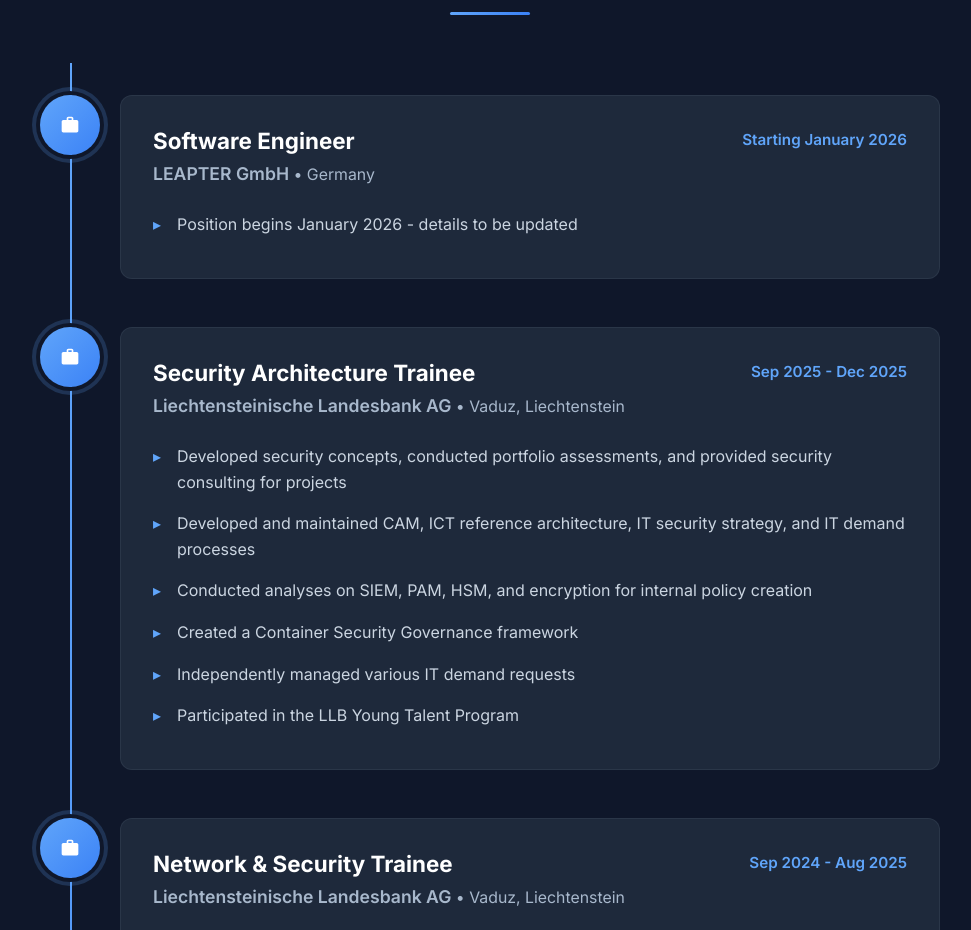
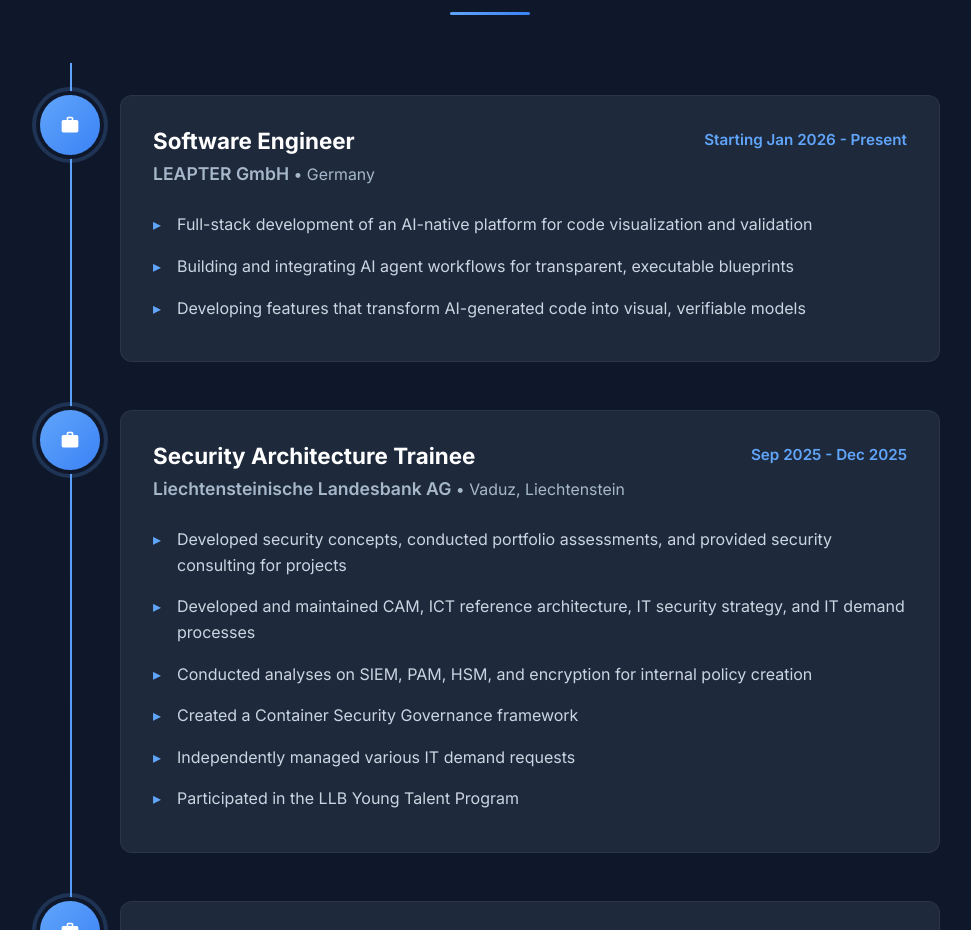
Before and after one commit to Morn98/mentlabs, a Next.js app: page / in a window 1280 px wide. Shown: the part 3648-4578 px from the top of the page, without its empty margins (150-1121 px from the left). Built offline with nearby package versions, Linux system fonts and the light colour scheme.

Commit message:
Update LEAPTER entry with actual role description
Closes #15 — Replace placeholder "Starting January 2026" with current
role details: full-stack AI platform development, agent workflows,
and code visualization features.

Co-Authored-By: Claude Opus 4.6 (1M context) <noreply@anthropic.com>

```diff
--- a/src/components/Experience.jsx
+++ b/src/components/Experience.jsx
@@ -8,11 +8,13 @@ const experiences = [
     title: 'Software Engineer',
     company: 'LEAPTER GmbH',
     location: 'Germany',
-    period: 'Starting January 2026',
+    period: 'Jan 2026 - Present',
     startDate: '2026-01',
     type: 'professional',
     responsibilities: [
-      'Position begins January 2026 - details to be updated'
+      'Full-stack development of an AI-native platform for code visualization and validation',
+      'Building and integrating AI agent workflows for transparent, executable blueprints',
+      'Developing features that transform AI-generated code into visual, verifiable models'
     ]
   },
   {
```
